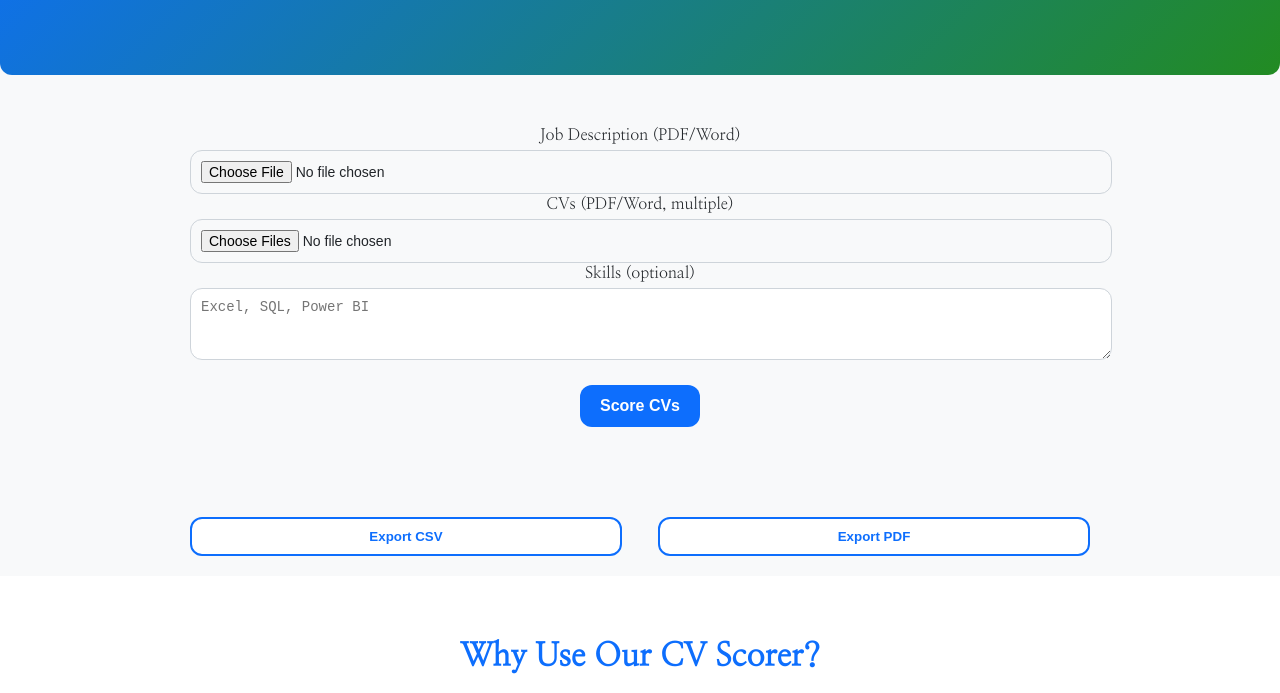
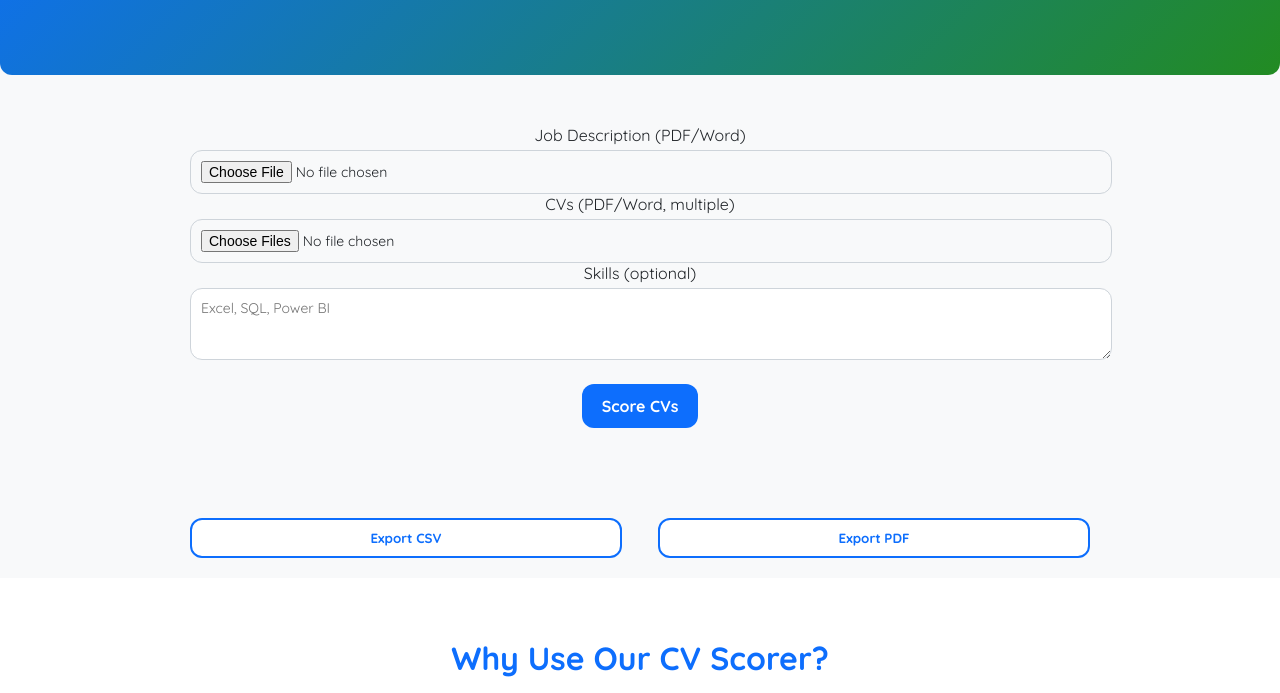
Before and after one commit to akwatson194/cv-scorer, a website: page public/index.html in a window 1280 px wide. Shown: the part 164-857 px from the top of the page. Drawn offline with nearby package versions, Linux system fonts and the light colour scheme.

Commit message:
Update index.html

```diff
--- a/public/index.html
+++ b/public/index.html
@@ -3,10 +3,10 @@
 <head>
 <meta charset="UTF-8">
 <title>CV Scorer Dashboard</title>
-<link href="https://fonts.googleapis.com/css2?family=Nanum+Myeongjo&display=swap" rel="stylesheet">
+<link href="https://fonts.googleapis.com/css2?family=Quicksand:wght@400;700&display=swap" rel="stylesheet">
 <style>
 :root {
-  --primary-color: #0d6efd;   /* Blue similar to Teamtailor */
+  --primary-color: #0d6efd;   /* Blue accent */
   --accent-color: #228B22;    /* Forest green */
   --bg-light: #f8f9fa;
   --card-bg: #ffffff;
@@ -16,26 +16,27 @@
   --hero-bg: linear-gradient(135deg, #0d6efd 0%, #228B22 100%);
 }
 body {
-  font-family: 'Nanum Myeongjo', serif;
+  font-family: 'Quicksand', sans-serif;
   margin:0; padding:0;
   background: var(--bg-light);
   color: var(--text-color);
 }
-h1,h2,h3 { margin:0; }
+h1,h2,h3 { margin:0; font-weight:700; }
+p { font-weight:400; }
 .container { max-width:900px; margin:auto; padding:20px; text-align:center; }
-button { cursor:pointer; transition:0.3s; }
+button { cursor:pointer; transition:0.3s; font-family:'Quicksand', sans-serif; }
 button#submitBtn {
-  background: var(--primary-color); color:#fff; font-weight:600; border:none; border-radius:12px;
+  background: var(--primary-color); color:#fff; font-weight:700; border:none; border-radius:12px;
   padding:12px 20px; font-size:16px; margin-top:20px;
 }
 button#submitBtn:hover { background: var(--accent-color); }
 button.export {
   background: var(--card-bg); border: 2px solid var(--primary-color); color: var(--primary-color);
-  border-radius:12px; padding:10px 16px; font-weight:600; margin-top:10px; width:48%;
+  border-radius:12px; padding:10px 16px; font-weight:700; margin-top:10px; width:48%;
 }
 button.export:hover { background: var(--primary-color); color:#fff; }
 
-input,textarea { width:100%; padding:10px; border-radius:12px; border:1px solid #ced4da; margin-top:5px; font-size:14px; }
+input,textarea { width:100%; padding:10px; border-radius:12px; border:1px solid #ced4da; margin-top:5px; font-size:14px; font-family:'Quicksand', sans-serif; }
 textarea { min-height:50px; resize:vertical; }
 
 .hero {
@@ -77,7 +78,7 @@ section p, section ul { max-width:700px; margin:auto; font-size:16px; line-heigh
 section ul { list-style:none; padding:0; }
 section ul li { margin:10px 0; }
 .cta-section { background:var(--accent-color); color:#fff; border-radius:12px; text-align:center; margin:40px 0; padding:60px 20px; }
-.cta-section button { background:#fff; color:var(--accent-color); padding:12px 24px; font-size:16px; font-weight:600; border:none; border-radius:12px; cursor:pointer; }
+.cta-section button { background:#fff; color:var(--accent-color); padding:12px 24px; font-size:16px; font-weight:700; border:none; border-radius:12px; cursor:pointer; }
 </style>
 </head>
 <body>
@@ -257,6 +258,7 @@ document.getElementById("exportPDF").addEventListener("click", ()=>{
   sortedResults.forEach((cv,i)=>{
     if(i>0) doc.addPage();
     doc.setFontSize(16);
+    doc.setFont("Quicksand");
     doc.text(cv.filename,14,20);
     doc.setFontSize(12);
     doc.text(`Job Description Match: ${cv.jdMatchScore}/5`,14,28);
```
